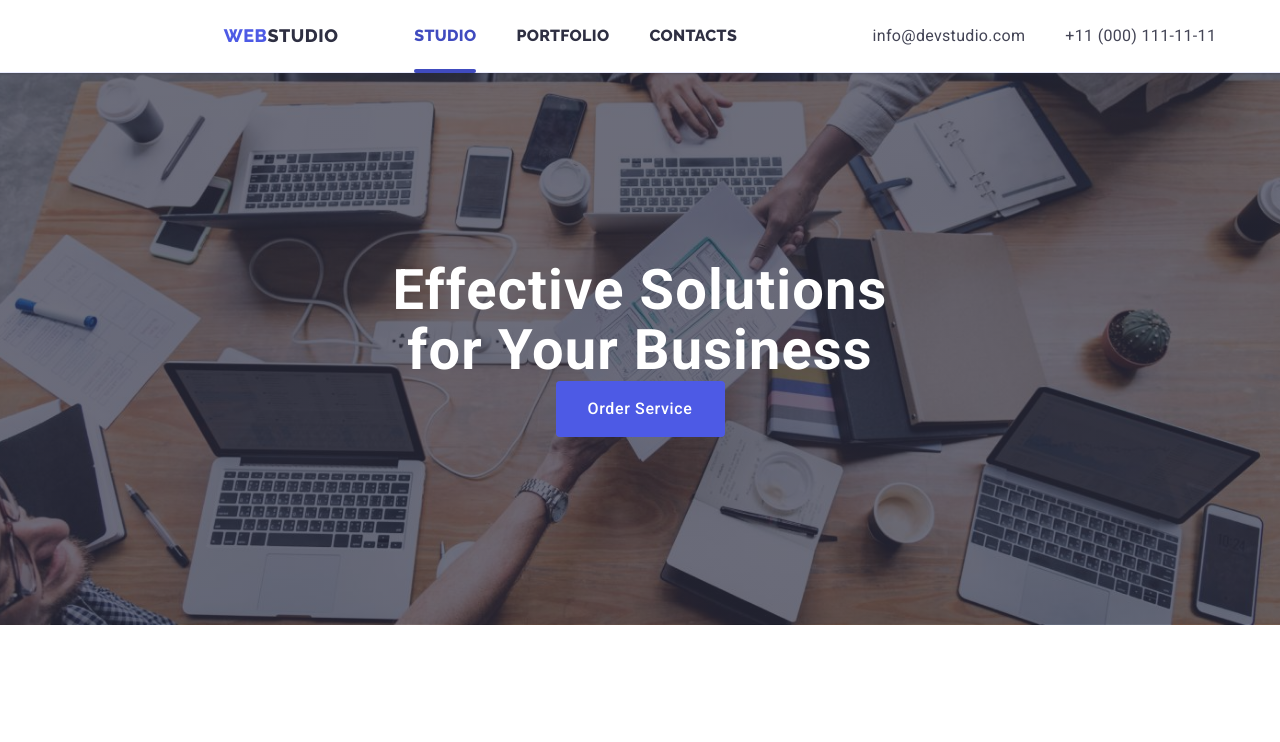
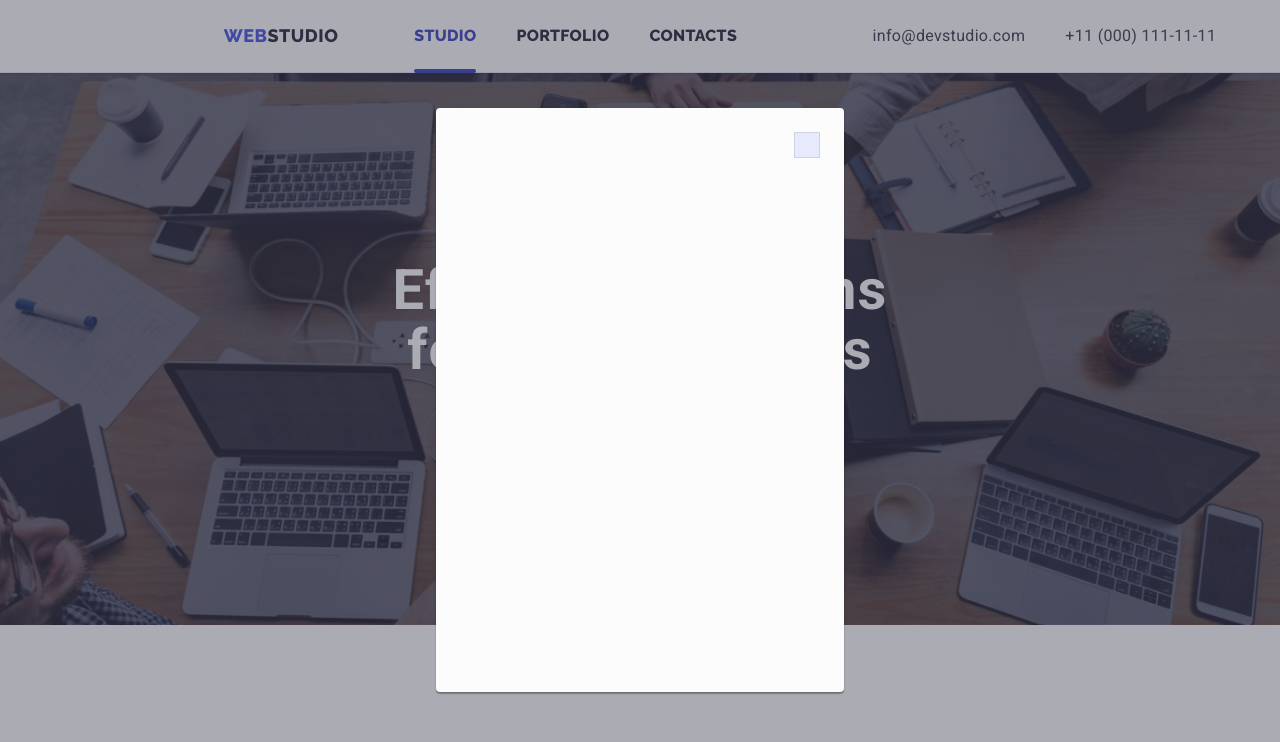
Before and after one commit to JuliusB-ui/goit-markup-hw-05, a plain HTML site: page index.html in a window 1280 px wide. Shown: the top 742 px of the page. Drawn offline with nearby package versions, Linux system fonts and the light colour scheme; files whose address does not match are found by name.

Commit message:
revision6 - modal-fix

```diff
--- a/css/styles.css
+++ b/css/styles.css
@@ -468,6 +468,48 @@ img {
   pointer-events: none;
 }
 
+.modal-window {
+  position: absolute;
+  top: 50%;
+  left: 50%;
+  transform: translate(-50%, -50%) scale(1);
+  width: 408px;
+  height: 584px;
+  background-color: #fcfcfc;
+  box-shadow: 0px 1px 1px rgba(0, 0, 0, 0.14), 0px 1px 3px rgba(0, 0, 0, 0.12), 0px 2px 1px rgba(0, 0, 0, 0.2);
+  border-radius: 4px;
+  transition: transform 250ms cubic-bezier(0.4, 0, 0.2, 1);
+}
+
+.modal-close {
+  position: absolute;
+  top: 24px;
+  right: 24px;
+  display: flex;
+  align-items: center;
+  justify-content: center;
+  background-color: var(--cornflower);
+  border: 1px solid rgba(0, 0, 0, 0.1);
+  padding: 0;
+  cursor: pointer;
+  transition: background-color 250ms cubic-bezier(0.4, 0, 0.2, 1), border 250ms cubic-bezier(0.4, 0, 0.2, 1);
+}
+
+.modal-close:hover,
+.modal-close:focus {
+  background-color: var(--ocean);
+  border: none;
+}
+
+.close-icon {
+  fill:var(--navy);
+}
+
+.modal-close:hover .close-icon,
+.modal-close:focus .close-icon {
+  fill:#ffffff;
+}
+
 /* Portfolio */
 
 .portfolio {
--- a/index.html
+++ b/index.html
@@ -350,8 +350,14 @@
             </div>
         </div>
     </footer>
-     <div class="modal-div is-hidden" data-modal>
-        <button class="modal-close" data-modal-close>CLOSE</button>
+     <div class="modal-div" data-modal>
+        <div class="modal-window">
+        <button class="modal-close" type="button" data-modal-close>
+            <svg width="24" height="24" class="close-icon">
+                <use href="./images/icons.svg#cross"/>
+            </svg>
+        </button>
+        </div>
      </div>
     <script src="./js/modal.js"></script>
 </body>
```
Also changed, not shown: images/icons.svg.
